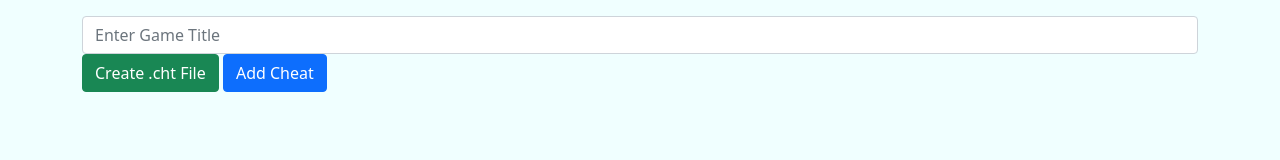
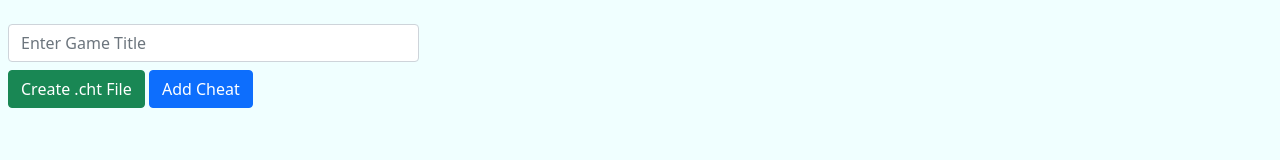
Before and after one commit to srobertson421/retroarch-cheat-builder, a plain HTML site: page index.html in a window 1280 px wide. Drawn offline with Linux system fonts and the light colour scheme.

Commit message:
changed layout to be two column with sticky form

```diff
--- a/index.html
+++ b/index.html
@@ -9,14 +9,18 @@
   <link rel="stylesheet" href="style.css" />
 </head>
 <body>
-  <main class="container">
-    <form id="cheats-form" class="mt-3">
-      <input id="game-title" type="text" class="form-control" id="game-title" placeholder="Enter Game Title" />
-      <button class="btn btn-success" type="submit">Create .cht File</button>
-      <button class="btn btn-primary" id="add-cheat-btn" type="button">Add Cheat</button>
-      <div id="cheats-render"></div>
-    </form>
-  </main>
+  <form id="cheats-form" class="mt-3 row g-0">
+    <aside class="col d-flex flex-column p-2">
+      <div class="position-sticky top-0 left-0">
+        <input id="game-title" type="text" class="form-control" id="game-title" placeholder="Enter Game Title" />
+        <button class="btn btn-success mt-2" type="submit">Create .cht File</button>
+        <button class="btn btn-primary mt-2" id="add-cheat-btn" type="button">Add Cheat</button>
+      </div>
+    </aside>
+    <main class="col-7 offset-1">
+      <div id="cheats-render" class="container"></div>
+    </main>
+  </form>
 
   <template id="cheat-inputs">
     <div class="card mt-3">
```
